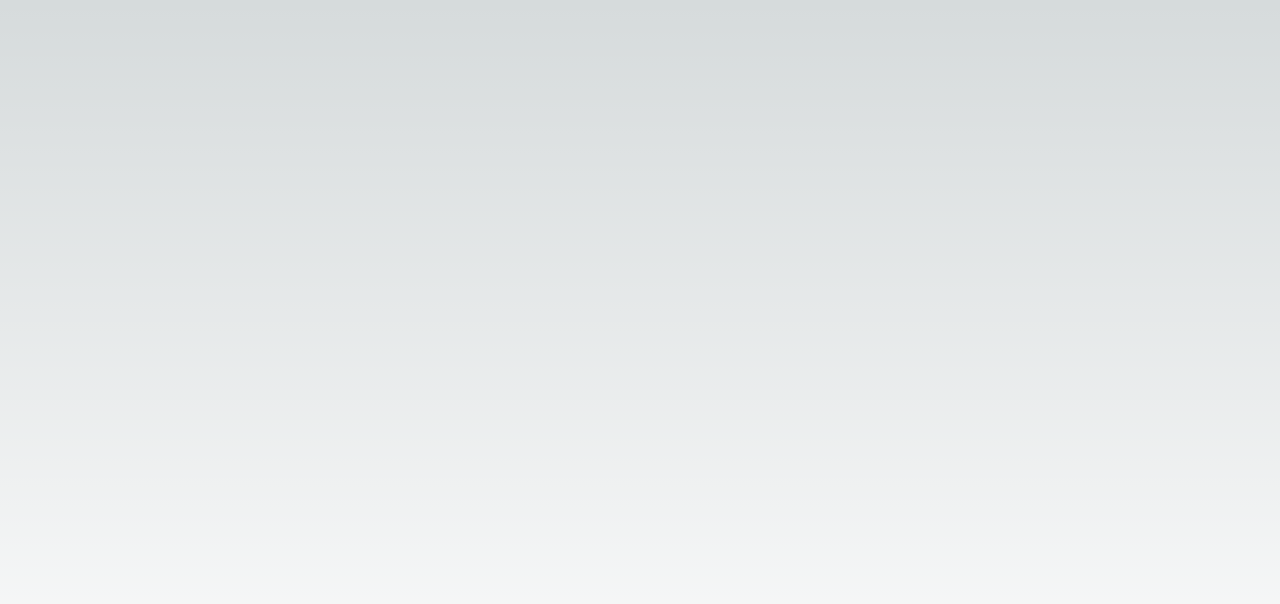
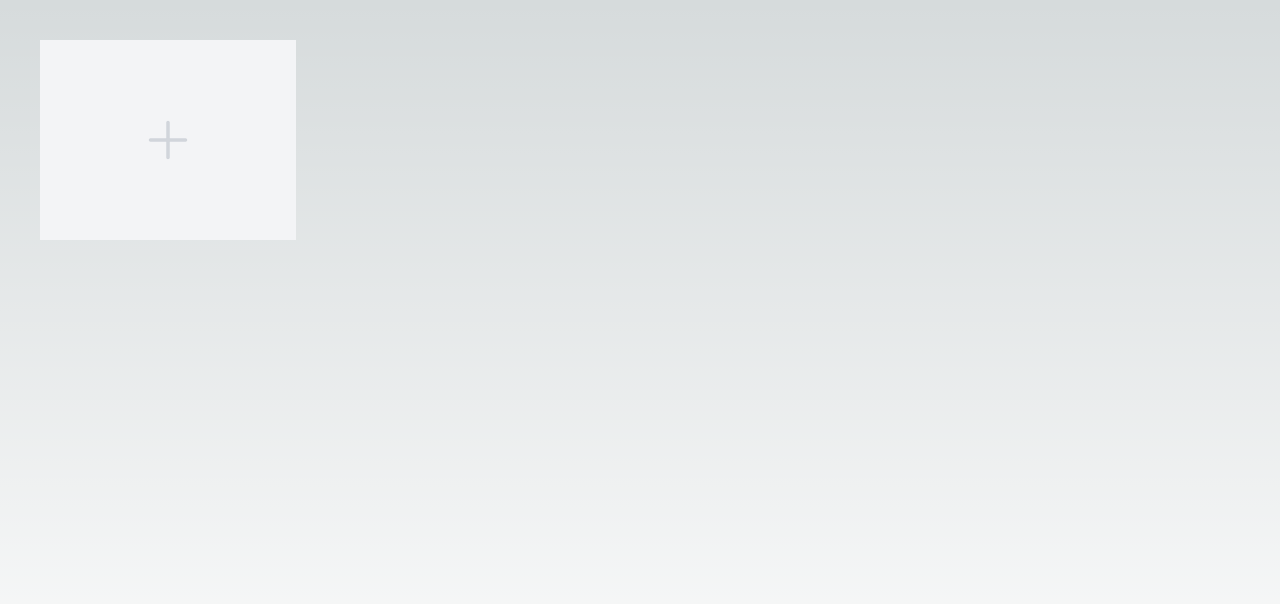
Before and after one commit to ValeHenriquez/movies-front, a Next.js app: page /my-playlists in a window 1280 px wide. Before the commit this address had no page. Shown: the top 604 px of the page. Built offline with nearby package versions, Linux system fonts and the light colour scheme.

Commit message:
feat: edit is authenticated

```diff
--- a/app/my-playlists/page.tsx
+++ b/app/my-playlists/page.tsx
@@ -1,16 +1,9 @@
-"use client"
 import ShowPlaylists from "@/components/ShowPlaylists";
-import { AppState } from "@/store/store";
-import { notFound } from "next/navigation";
-import { useSelector } from "react-redux";
+import { NextPage } from "next";
 
-const MyPlaylists = () => {
-    const isAuthenticated = useSelector((state: AppState) => state.auth.isAuthenticated);
-    if (!isAuthenticated) {
-        notFound();
-    }
+const MyPlaylists: NextPage = () => {
     return <>
-        <div className="ml-10 mt-10">
+        <div className="mt-10 ml-10">
             <ShowPlaylists />
         </div>
     </>
```
